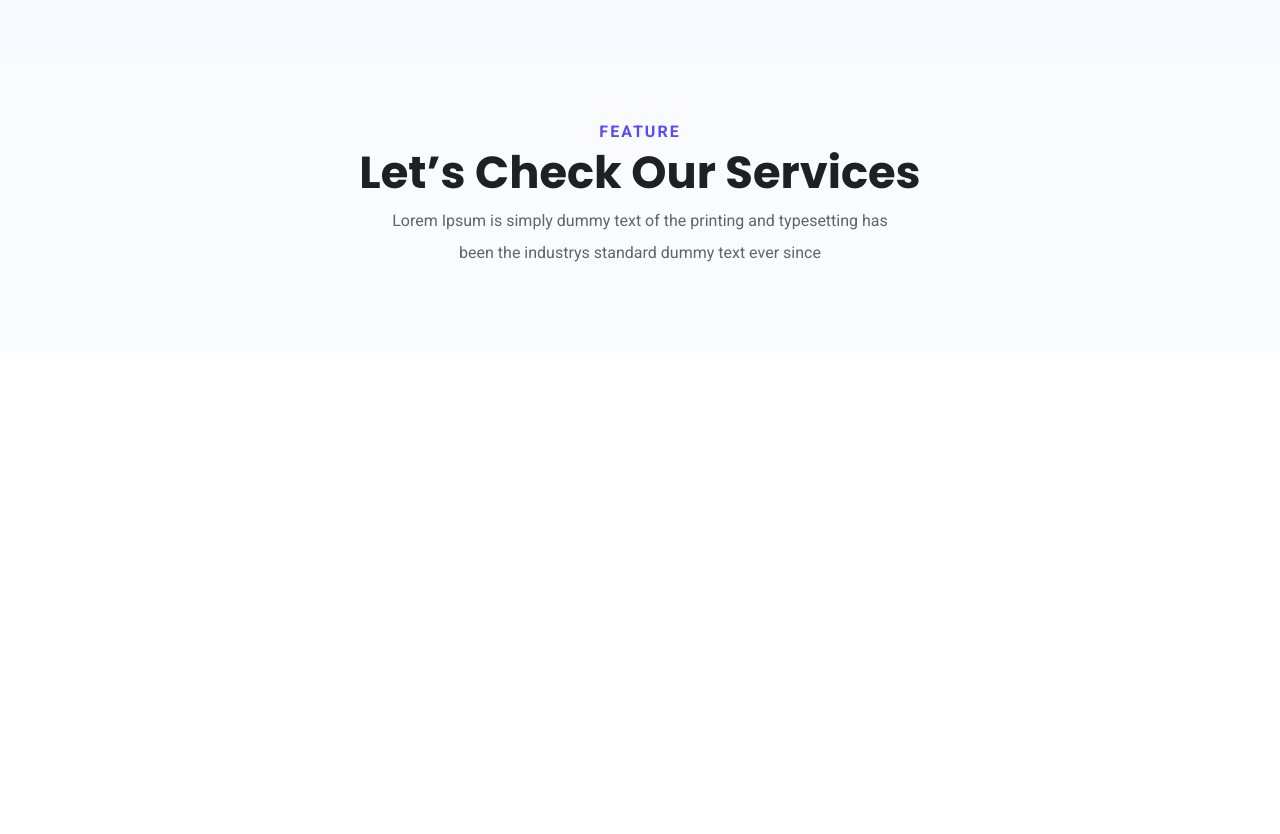
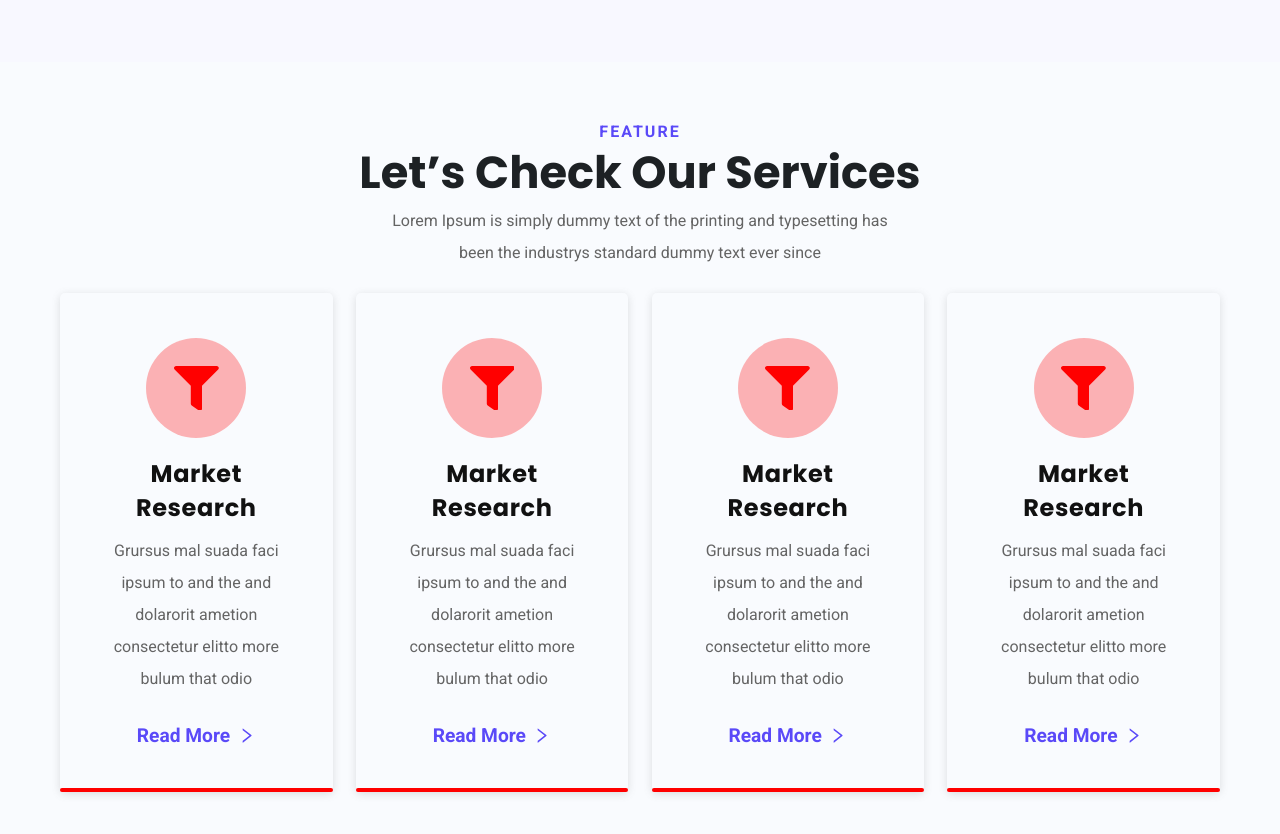
Before and after one commit to RuhulAmin3/react-landing-page, a React (Vite) app: page / in a window 1280 px wide. Shown: the part 681-1515 px from the top of the page. Before the commit the page ends 1034 px from the top, so only its background shows below. Built offline with nearby package versions, Linux system fonts and the light colour scheme.

Commit message:
service card added

```diff
--- a/src/components/Services.tsx
+++ b/src/components/Services.tsx
@@ -1,5 +1,5 @@
-import React from "react";
 import Titlebar from "./ui/Titlebar";
+import ServiceCard from "./ui/ServiceCard";
 
 const Services = () => {
   return (
@@ -10,6 +10,12 @@ const Services = () => {
           <br />
           been the industrys standard dummy text ever since
         </Titlebar>
+        <div className="services__card-container">
+          <ServiceCard />
+          <ServiceCard />
+          <ServiceCard />
+          <ServiceCard />
+        </div>
       </div>
     </section>
   );
--- a/src/components/ui/ServiceCard.tsx
+++ b/src/components/ui/ServiceCard.tsx
@@ -1,15 +1,19 @@
 import { FaFilter } from "react-icons/fa";
+import { AiOutlineRight } from "react-icons/ai";
 const ServiceCard = () => {
   return (
-    <div className="service-card">
-      <div className="service-card__icon">
+    <div className="services__card">
+      <div className="services__card-icon">
         <FaFilter />
       </div>
-      <h2 className="service-card__title">Market Research</h2>
-      <p className="service-card__desc">
+      <h2 className="services__card-title">Market Research</h2>
+      <p className="services__card-desc">
         Grursus mal suada faci ipsum to and the and dolarorit ametion
         consectetur elitto more bulum that odio
       </p>
+      <a href="#" className="services__card-link">
+        Read More <AiOutlineRight />
+      </a>
     </div>
   );
 };
--- a/src/index.scss
+++ b/src/index.scss
@@ -48,6 +48,11 @@ h6 {
 
 .container-full {
   width: 100%;
+}
+
+a {
+  text-decoration: none;
+  cursor: pointer;
 }
 
 /* ======================== COMMON COMPONENT CSS STYLE ======================== */
@@ -277,6 +282,82 @@ h6 {
 .services {
   background: #f9fbfe;
   padding: var(--sectionPadding);
-  .services__container {
+  .services__card-container {
+    @include flex(center, space-between, $gap: 1rem, $wrap: wrap);
+
+    // single service card design
+    .services__card {
+      flex-basis: 23.5%;
+      text-align: center;
+      padding: 45px 35px;
+      box-shadow: rgba(99, 99, 99, 0.2) 0px 2px 8px 0px;
+      border-radius: 5px;
+      position: relative;
+      z-index: 1;
+      &::before {
+        content: " ";
+        position: absolute;
+        width: 100%;
+        height: 0.8%;
+        bottom: 0;
+        left: 0;
+        z-index: -1;
+        border-radius: 5px;
+        transition: all ease 0.5s;
+        background-color: red;
+      }
+      &:hover::before {
+        height: 100%;
+      }
+      &:hover .services__card-icon {
+        background-color: var(--whiteColor);
+      }
+      &:hover .services__card-title {
+        color: var(--whiteColor);
+      }
+      &:hover .services__card-desc {
+        color: var(--whiteColor);
+      }
+      &:hover .services__card-link {
+        color: var(--whiteColor);
+      }
+      .services__card-icon {
+        @include flex(center, center);
+        background: rgba(255, 0, 0, 0.295);
+        color: red;
+        width: 100px;
+        height: 100px;
+        border-radius: 50%;
+        font-size: var(--largeFontSize);
+        margin: 0 auto 1.2rem auto;
+        transition: all ease 0.5s;
+      }
+      .services__card-title {
+        font-size: 1.5rem;
+        line-height: 34px;
+        color: #111;
+        letter-spacing: 0.6px;
+        margin-bottom: 10px;
+        transition: all ease 0.5s;
+      }
+      .services__card-desc {
+        font-size: 1rem;
+        line-height: 2rem;
+        margin-bottom: 1.8rem;
+        color: var(--textColor);
+        transition: all ease 0.5s;
+      }
+      .services__card-link {
+        @include flex(
+          $alignItems: center,
+          $justifyContent: center,
+          $gap: 0.4rem
+        );
+        transition: all ease 0.5s;
+        font-size: 1.2rem;
+        font-weight: 600;
+        color: var(--primaryColor);
+      }
+    }
   }
 }
```
